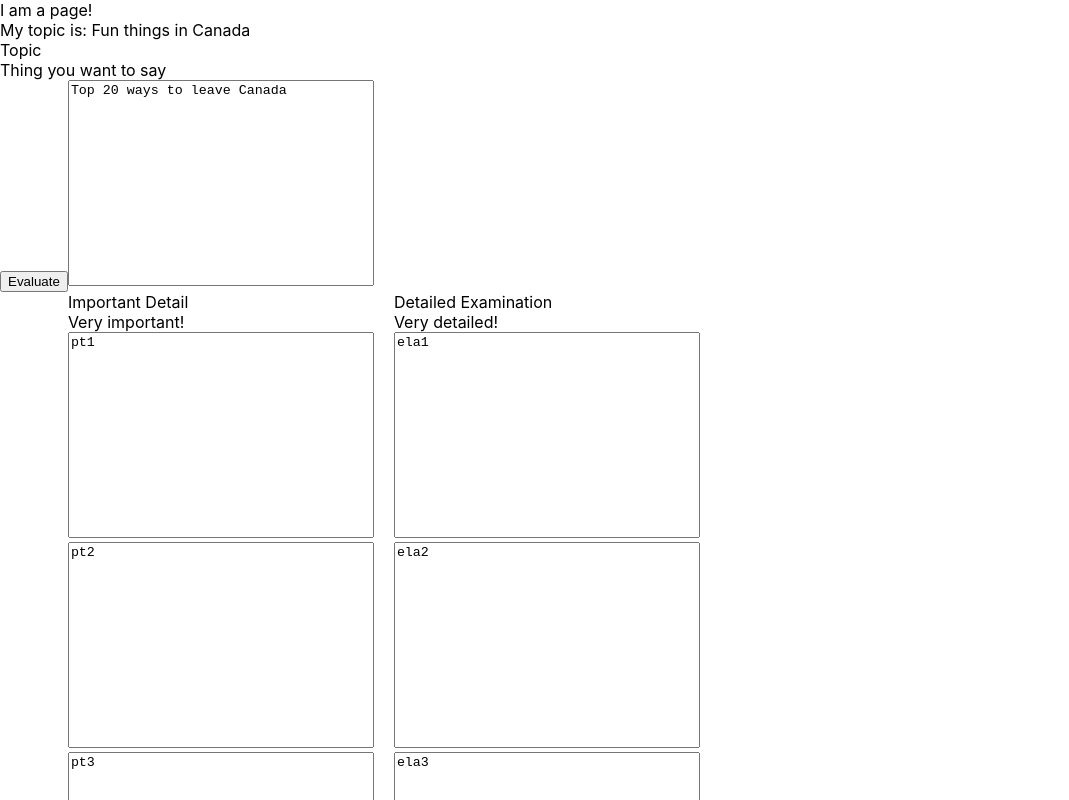
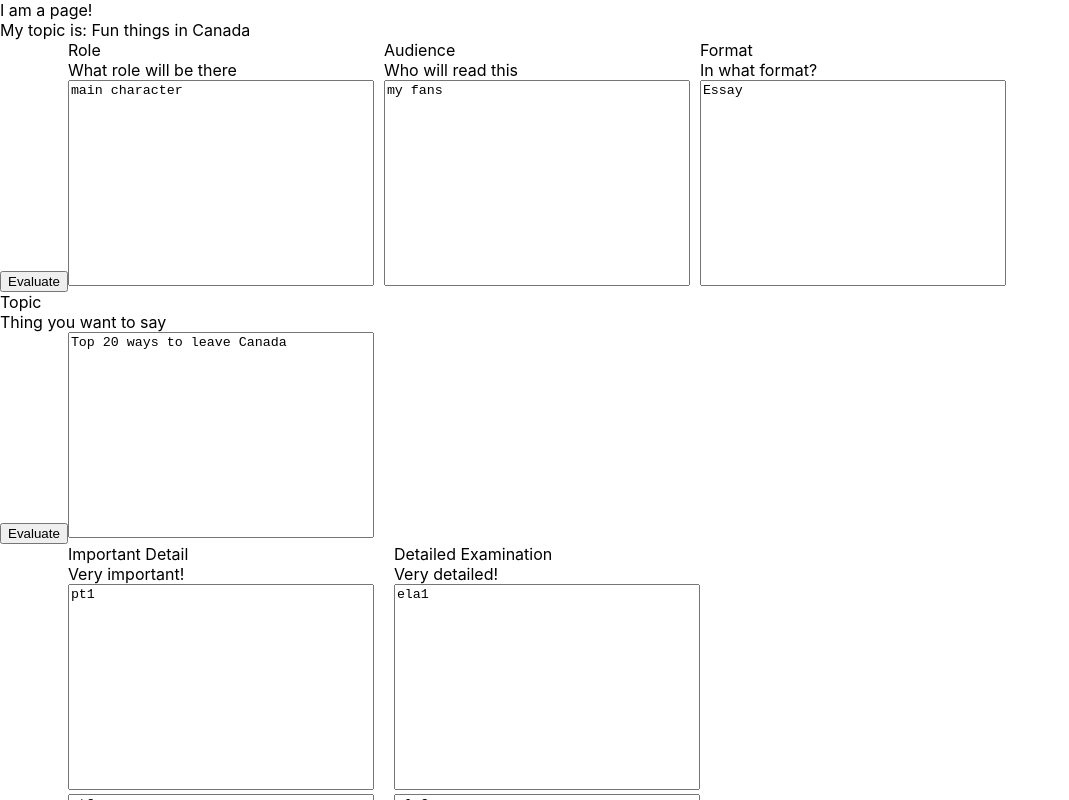
Before and after one commit to Phantom65536/GenAI-public, a React (Create React App) app in the folder frontend/my-app/: page / in a window 1280 px wide. Shown: the top 800 px of the page, without its empty margins (0-1069 px from the left). Built offline with nearby package versions, Linux system fonts and the light colour scheme; no server answers.

Commit message:
integrating API

```diff
--- a/frontend/my-app/src/App.js
+++ b/frontend/my-app/src/App.js
@@ -3,6 +3,7 @@
 import InputWritingPage from './InputWritingPage.js';
 
 const mockData={
+  RAF: ["main character", "my fans", "Essay"],
   Title: "Fun things in Canada",
   Topic: "Top 20 ways to leave Canada",
   Pairs: [["pt1", "ela1"], ["pt2", "ela2"], ["pt3", "ela3"]],
--- /dev/null
+++ b/frontend/my-app/src/FeedbackPage.js
@@ -0,0 +1,11 @@
+function FeedbackPage(props){
+
+  return (<>
+  <div>
+  {props.Title} and other stuff, too lazy to type for skeleton
+  </div>
+  <div>NOW EVALUATE!</div>
+  <button onClick={props.close}>Finish Viewing</button>
+  </>)
+}
+export default FeedbackPage
--- a/frontend/my-app/src/InputPage.js
+++ b/frontend/my-app/src/InputPage.js
@@ -1,9 +1,10 @@
 import DetailSection from './Sections/DetailSection.js'
 import EndingSection from './Sections/EndingSection.js'
 import TopicSection from './Sections/TopicSection.js'
+import RafSection from './Sections/RafSection.js';
 import React, { useState,useEffect } from 'react';
 
-function InputPage({Title,Topic,Pairs,Ending,open,close,startWriting}){
+function InputPage({RAF,Title,Topic,Pairs,Ending,open,close,startWriting}){
   const [descData, setDescData] = useState({
     TopicDesc: '',
     ImportantDetailDesc: '',
@@ -20,13 +21,47 @@
       DetailedExaminationDesc: "Very detailed!",
       EndingDesc: "Conclude da things"
     };
+    const object = new FormData()
+    object.append('topic',process.env.REACT_APP_TOPIC.replace("***", '\n'))
+    console.log(object.get("topic"))
+    console.log(JSON.stringify(object))
+    console.log(process.env.REACT_APP_URL+"table")
+    fetch(process.env.REACT_APP_URL+"table",{
+      method:'POST',
+      body: object
+    }).then(response => response.json()).then(
+      result => {
+        console.log("message back!")
+        console.log(result);
 
+      }).catch(error => {
+      // Handle any errors
+      console.error(error)
+    })
+    const object1 = new FormData()
+    object1.append('topic',process.env.REACT_APP_TOPIC.replace("***", '\n'))
+    console.log(object.get("topic"))
+    console.log(JSON.stringify(object1))
+    console.log(process.env.REACT_APP_URL+"table")
+    fetch(process.env.REACT_APP_URL+"table",{
+      method:'POST',
+      body: object1
+    }).then(response => response.json()).then(
+      result => {
+        console.log("message back!")
+        console.log(result);
+
+      }).catch(error => {
+      // Handle any errors
+      console.error(error)
+    })
     setDescData(mockDescription);
   }, []);
   return (
   <>
     <div>I am a page!</div>
     <div>My topic is: {Title}</div>
+    <RafSection value={RAF} description1={descData.RoleDesc} description2={descData.AudienceDesc} description3={descData.FormatDesc}/>
     <TopicSection value={Topic} description={descData.TopicDesc}/>
     <DetailSection value={Pairs} description1={descData.ImportantDetailDesc} description2={descData.DetailedExaminationDesc}/>
     <EndingSection value={Ending} description={descData.EndingDesc}/>
--- a/frontend/my-app/src/InputWritingPage.js
+++ b/frontend/my-app/src/InputWritingPage.js
@@ -1,5 +1,6 @@
 import InputPage from './InputPage.js'
 import WritingPage from './WritingPage.js'
+import FeedbackPage from './FeedbackPage.js';
 import { useState } from 'react';
 function InputWritingPage(props){
   const [open,setOpen]=useState(true)
@@ -17,7 +18,10 @@
           <InputPage {...object} />
           {writing ? <WritingPage {...object} /> : null}
         </div>
-      ) : <div></div>}
+      ) :
+      <div>
+
+      </div>}
   </>)
 }
 export default InputWritingPage
--- a/frontend/my-app/src/Sections/Comment.js
+++ b/frontend/my-app/src/Sections/Comment.js
@@ -1,6 +1,7 @@
+import ReactMarkdown from 'react-markdown'
 function Comment({comment}){
   return (<>
-    <div>{comment}</div>
+    <ReactMarkdown>{comment}</ReactMarkdown>
   </>)
 }
 export default Comment
--- a/frontend/my-app/src/Sections/DetailSection.js
+++ b/frontend/my-app/src/Sections/DetailSection.js
@@ -4,7 +4,35 @@
 import { useState } from 'react';
 function DetailSection({value,description1,description2}){
   function clickFunction(){/*send the value to backend, update the comment */
-    setComment("Well said, you are really a gifted child!")
+    var combinedResponse="Important Details\n"
+    combinedResponse=combinedResponse+value.map((item, index) => (
+      "-"+item[0]+"\n"
+    )).join("")
+    combinedResponse=combinedResponse+"Detailed Examination\n"
+    combinedResponse=combinedResponse+value.map((item, index) => (
+      "-"+item[1]+"\n"
+    )).join("")
+    const object = new FormData()
+    object.append('topic',process.env.REACT_APP_TOPIC.replace("***", '\n'))
+    object.append('component',1)
+    object.append('response', combinedResponse)
+    console.log(combinedResponse)
+    console.log(object.get("topic"))
+    console.log("object is "+JSON.stringify(object))
+    console.log(process.env.REACT_APP_URL+"table_feedback")
+    fetch(process.env.REACT_APP_URL+"table_feedback",{
+      method:'POST',
+      body: object
+    }).then(response => response.json()).then(
+      result => {
+        console.log("message back!")
+        console.log(result);
+        setComment(result.feedback)
+      }).catch(error => {
+      // Handle any errors
+      console.error(error)
+    })
+
   }
   const [comment,setComment]=useState("")
   return (
--- a/frontend/my-app/src/Sections/EndingSection.js
+++ b/frontend/my-app/src/Sections/EndingSection.js
@@ -5,8 +5,26 @@
 function EndingSection({value,description}){
   const [comment,setComment]=useState('')
   function clickFunction(){/*send the value to backend, update the comment */
-    setComment("this is a wonderful writing")
-  }
+  const object = new FormData()
+  object.append('topic',process.env.REACT_APP_TOPIC.replace("***", '\n'))
+  object.append('component',2)
+  object.append('response', value)
+  console.log(object.get("topic"))
+  console.log(JSON.stringify(object))
+  console.log(process.env.REACT_APP_URL+"table_feedback")
+  fetch(process.env.REACT_APP_URL+"table_feedback",{
+    method:'POST',
+    body: object
+  }).then(response => response.json()).then(
+    result => {
+      console.log("message back!")
+      console.log(result);
+      setComment(result.feedback)
+    }).catch(error => {
+    // Handle any errors
+    console.error(error)
+  })
+  };
   return (<>
     <div>Ending</div>
     <div>{description}</div>
--- /dev/null
+++ b/frontend/my-app/src/Sections/RafSection.js
@@ -0,0 +1,54 @@
+import './InputBox.css';
+import InputBox from './InputBox.js';
+import Comment from './Comment.js';
+import { useState } from 'react';
+function RafSection({value,description1,description2,description3}){
+  const [comment,setComment]=useState("")
+  function clickFunction(){/*send the value to backend, update the comment */
+  const object = new FormData()
+  object.append('topic',value)
+  object.append('component',1)
+  console.log(object.get("topic"))
+  console.log(JSON.stringify(object))
+  console.log(process.env.REACT_APP_URL+"table_feedback_raft")
+  fetch(process.env.REACT_APP_URL+"table_feedback_rafft",{
+    method:'POST',
+    body: object
+  }).then(response => response.json()).then(
+    result => {
+      console.log("message back!")
+      console.log(result);
+      setComment(result.feedback)
+    }).catch(error => {
+    // Handle any errors
+    console.error(error)
+  })
+  };
+  return (
+  <>
+  <div>
+    <button onClick={clickFunction}>Evaluate</button>
+    <div style={{ display:"inline-block"}}>
+      <div>Role</div>
+      <div>{description1}</div>
+      <InputBox value={value[0]}/>
+    </div>
+    <div style={{ display:"inline-block", marginLeft: '10px' }}>
+      <div>Audience</div>
+      <div>{description2}</div>
+      <InputBox value={value[1]}/>
+      {/*button can be put here? */}
+    </div>
+    <div style={{ display:"inline-block", marginLeft: '10px' }}>
+      <div>Format</div>
+      <div>{description3}</div>
+      <InputBox value={value[2]}/>
+      {/*button can be put here? */}
+    </div>
+    <Comment comment={comment}/>
+  </div>
+
+  </>
+  )
+}
+export default RafSection
--- a/frontend/my-app/src/Sections/TopicSection.js
+++ b/frontend/my-app/src/Sections/TopicSection.js
@@ -2,35 +2,31 @@
 import './InputBox.css';
 import InputBox from './InputBox.js';
 import Comment from './Comment.js';
+
 function TopicSection({value,description}){
   const [comment,setComment]=useState('')
 
   function clickFunction(){/*send the value to backend, update the comment */
-    const object={
-      topic:value,
-      student_profile:process.env.STUDENT_PROFILE
-    }
-    console.log(object)
-    console.log(JSON.stringify(object))
-    console.log(process.env.REACT_APP_URL+"suggestion")
-    fetch(process.env.REACT_APP_URL+"suggestion", {
-      mode: 'no-cors',
-      method: 'POST',
-      headers: {
-        'Content-Type': 'application/json',
-      },
-      body: JSON.stringify(object)
-    })
-      .then(response => response.json())
-      .then(result => {
-        console.log("message back!")
-        console.log(result);
-      })
-      .catch(error => {
-        // Handle any errors
-        console.error(error);
-      });
-  }
+  const object = new FormData()
+  object.append('topic',process.env.REACT_APP_TOPIC.replace("***", '\n'))
+  object.append('component',0)
+  object.append('response', value)
+  console.log(object.get("topic"))
+  console.log(JSON.stringify(object))
+  console.log(process.env.REACT_APP_URL+"table_feedback")
+  fetch(process.env.REACT_APP_URL+"table_feedback",{
+    method:'POST',
+    body: object
+  }).then(response => response.json()).then(
+    result => {
+      console.log("message back!")
+      console.log(result);
+      setComment(result.feedback)
+    }).catch(error => {
+    // Handle any errors
+    console.error(error)
+  })
+  };
 
   return (<>
     <div>Topic</div>
```
Also changed, not shown: 1 other file (tests, documents, lock files or other folders).
